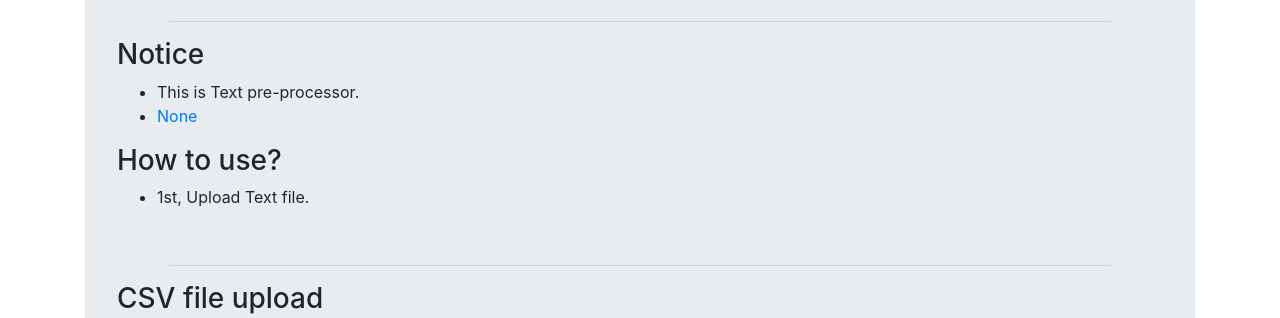
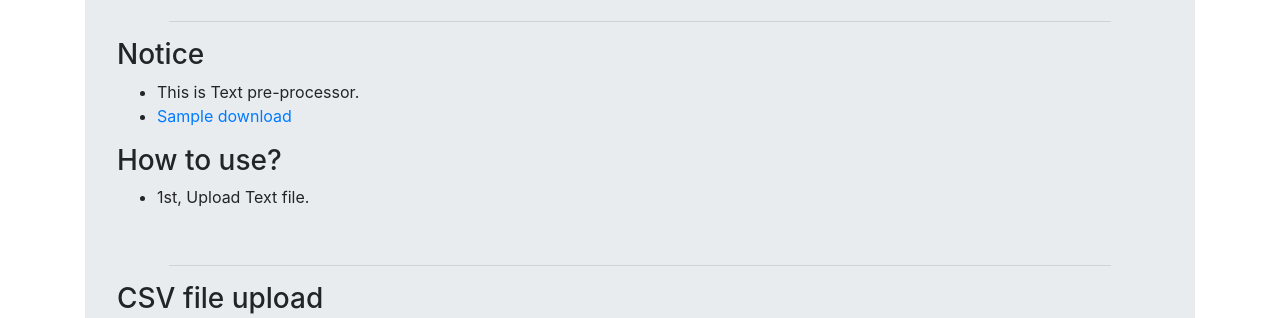
Before and after one commit to fpem123/pre-processor, a Flask app: page / in a window 1280 px wide. Shown: the part 323-641 px from the top of the page. Run offline with Flask 2, Linux system fonts and the light colour scheme; parts of the project's set-up code (start-up, migrations or seed data) failed here and were passed over; some libraries are stand-ins or nearby versions.

Commit message:
Add sample

```diff
--- a/app.py
+++ b/app.py
@@ -311,6 +311,13 @@ def processor():
 
 
 ##
+# 샘플 다운로드 링크
+@app.route('/sample_download')
+def send_csv_sample():
+    return send_file('data/test.txt', mimetype='text/plain', attachment_filename='sample.txt'), 200
+
+
+##
 # Sever health checking page.
 @app.route('/healthz', methods=["GET"])
 def health_check():
--- /dev/null
+++ b/data/test.txt
@@ -0,0 +1,6 @@
+Hello, guys my name is Kïm.
+I like         Orange that yummy...!
+
+Okay; I love it. I can eat 3 oranges at same time.
+
+Oh.... you can't? sorry.
--- a/templates/app.html
+++ b/templates/app.html
@@ -269,7 +269,7 @@
                 <h3>Notice</h3>
                 <ul>
                     <li>This is Text pre-processor.</li>
-                    <li><a href="/csv/sample_download" download="sample.csv">None</a></li>
+                    <li><a href="/sample_download" download="sample.txt">Sample download</a></li>
                 </ul>
 
                 <h3>How to use?</h3>
```
